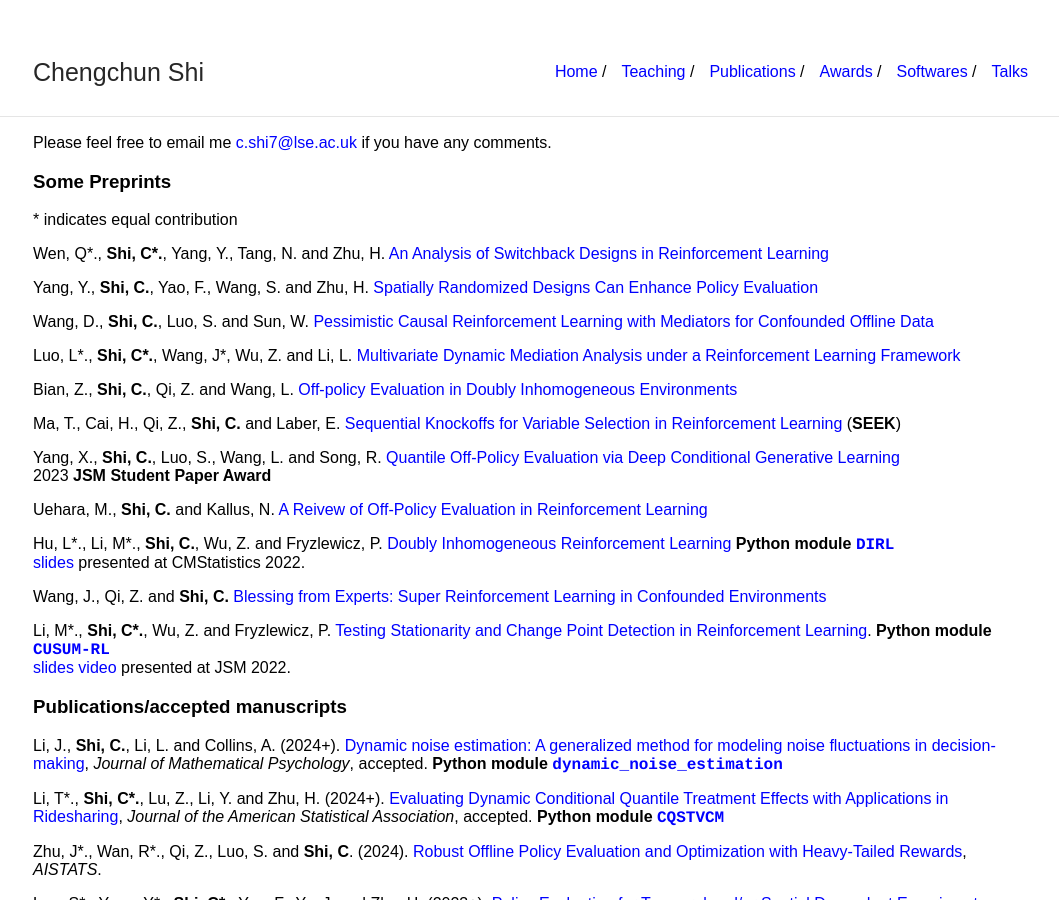
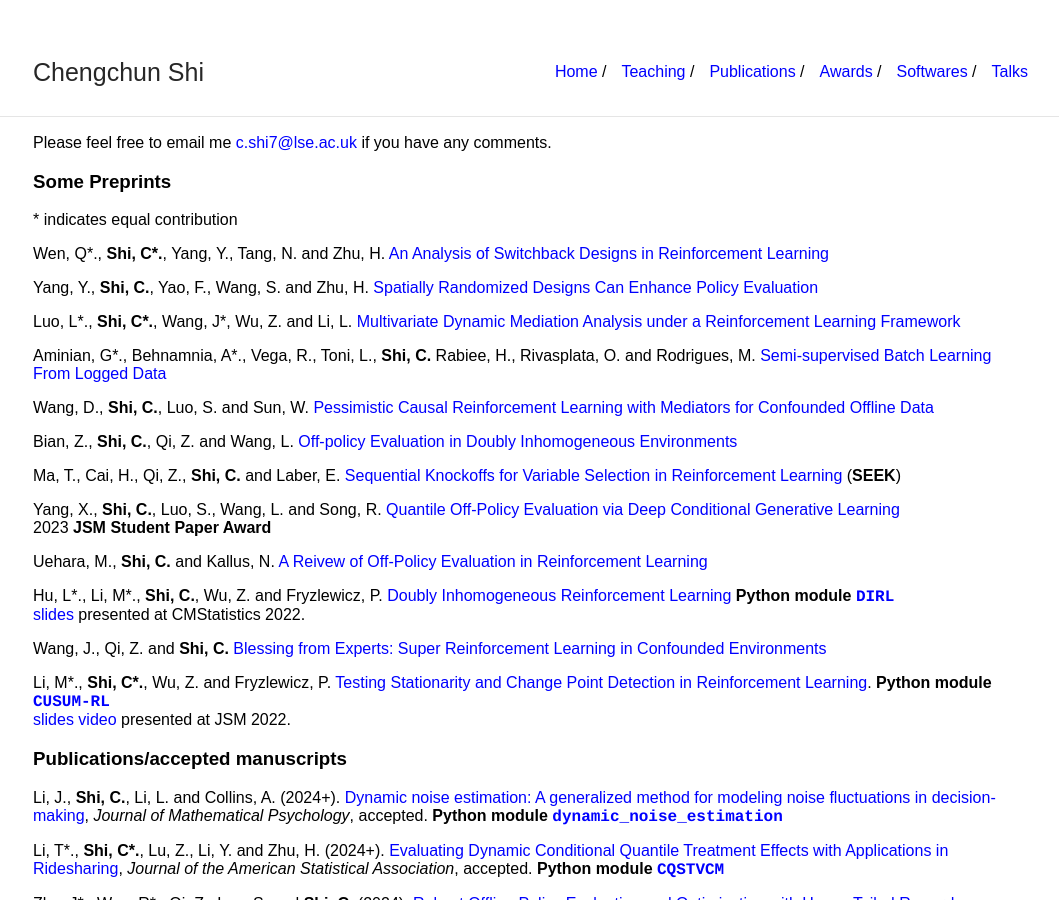
Before and after one commit to callmespring/callmespring.github.io, a Jekyll site: the page built from publication.md, in a window 1280 px wide and 900 px high. Shown: the whole window, without its empty margins (107-1166 px from the left). Built offline with Jekyll 4.4.1, drawn with Linux system fonts in a browser that asks for light colours.

Commit message:
Update publication.md

```diff
--- a/publication.md
+++ b/publication.md
@@ -17,11 +17,13 @@ Wen, Q\*., **Shi, C\*.**, Yang, Y., Tang, N. and Zhu, H. [An Analysis of Switchb
 Yang, Y., **Shi, C.**, Yao, F., Wang, S. and Zhu, H. [Spatially Randomized Designs Can Enhance Policy Evaluation
 ](https://arxiv.org/pdf/2403.11400.pdf)
 
+Luo, L\*., **Shi, C\*.**, Wang, J\*, Wu, Z. and Li, L. [Multivariate Dynamic Mediation Analysis under a Reinforcement Learning Framework
+](https://arxiv.org/pdf/2310.16203.pdf)
+
+Aminian, G\*., Behnamnia, A\*., Vega, R., Toni, L., **Shi, C.** Rabiee, H., Rivasplata, O. and Rodrigues, M. [Semi-supervised Batch Learning From Logged Data](https://arxiv.org/pdf/2209.07148.pdf)
+
 Wang, D., **Shi, C.**, Luo, S. and Sun, W. [Pessimistic Causal Reinforcement Learning with
 Mediators for Confounded Offline Data](https://arxiv.org/pdf/2403.11841.pdf)
-
-Luo, L\*., **Shi, C\*.**, Wang, J\*, Wu, Z. and Li, L. [Multivariate Dynamic Mediation Analysis under a Reinforcement Learning Framework
-](https://arxiv.org/pdf/2310.16203.pdf)
 
 Bian, Z., **Shi, C.**, Qi, Z. and Wang, L. [Off-policy Evaluation in Doubly
 Inhomogeneous Environments](https://arxiv.org/pdf/2306.08719.pdf)
```
